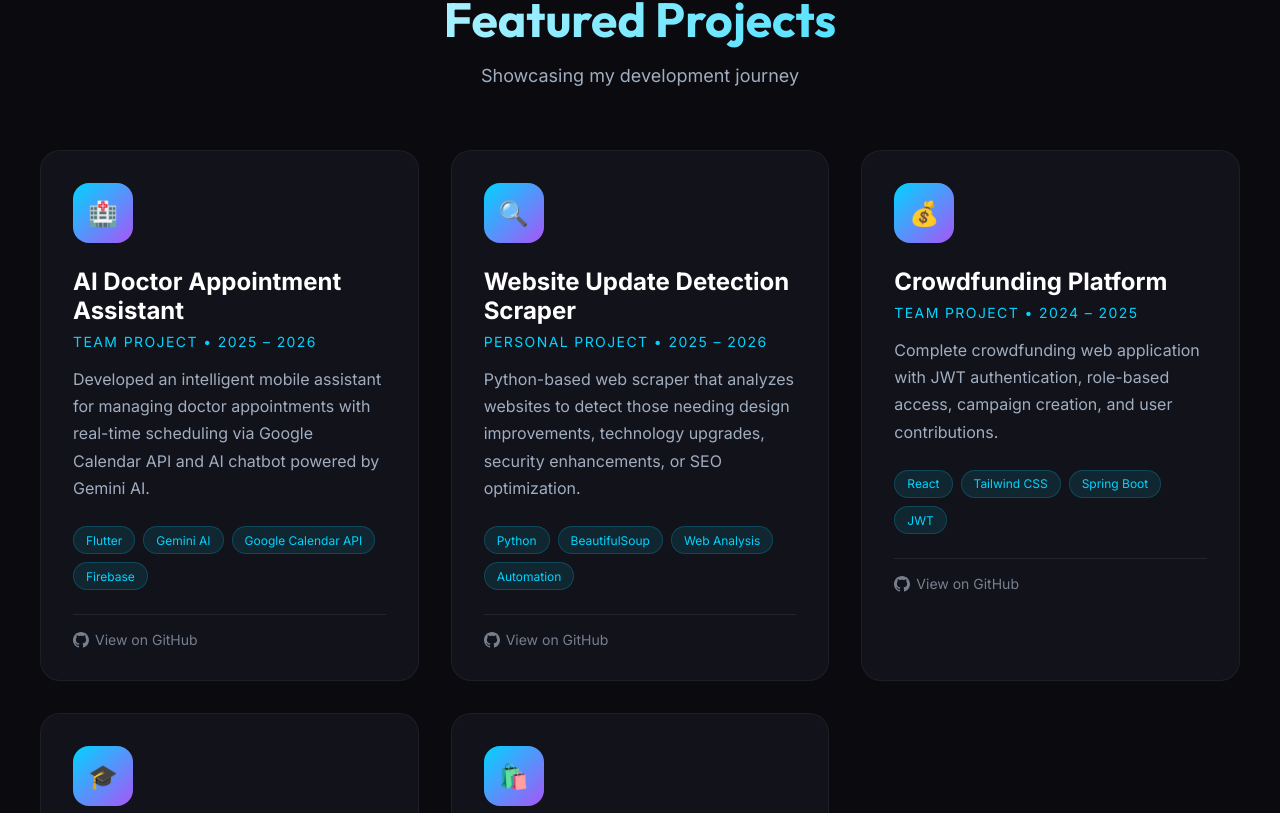
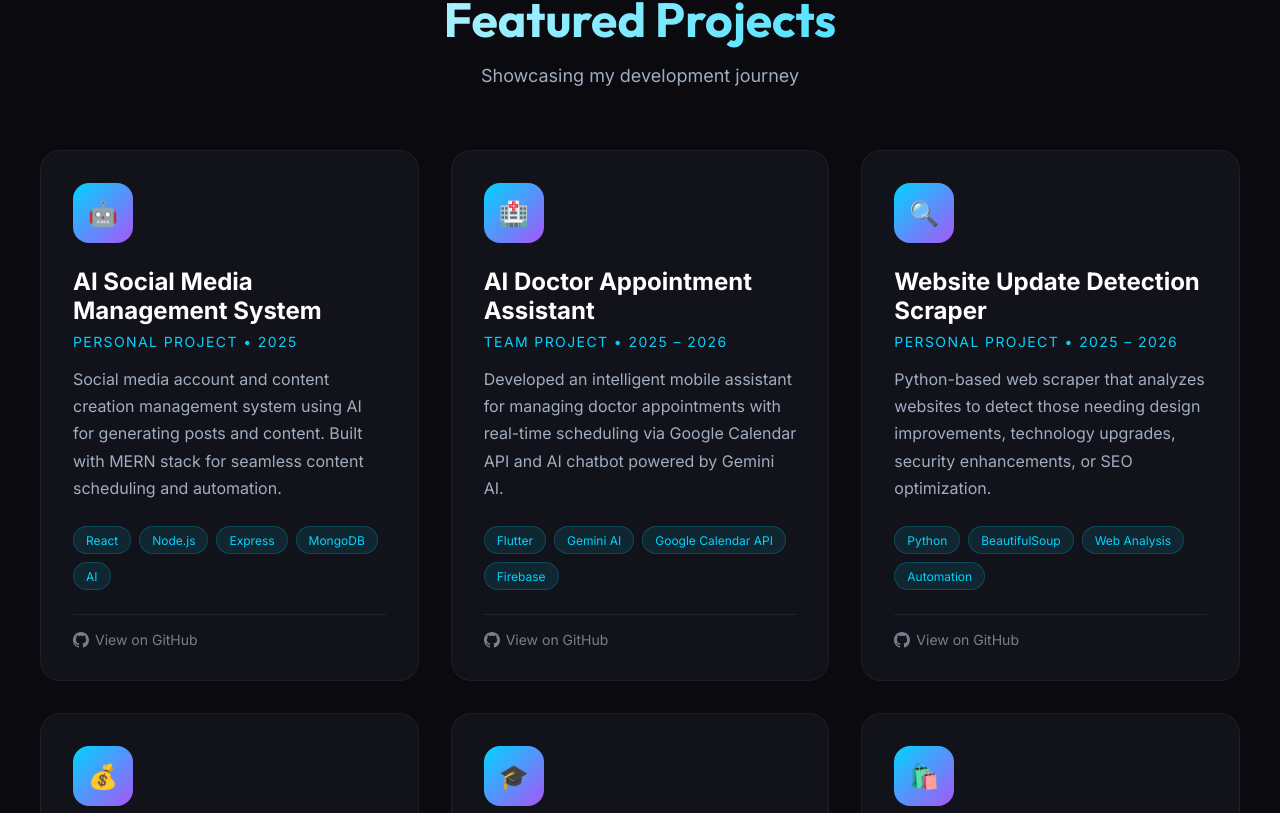
Before and after one commit to AhmedDjibbi/MyProfile, a Next.js app: page / in a window 1280 px wide. Shown: the part 907-1720 px from the top of the page. Built offline with nearby package versions, Linux system fonts and the light colour scheme.

Commit message:
new project added

```diff
--- a/src/app/page.tsx
+++ b/src/app/page.tsx
@@ -7,6 +7,15 @@ import Navbar from '@/components/Navbar';
 import { translations } from '@/data/translations';
 
 const projects = [
+  {
+    title: 'AI Social Media Management System',
+    type: 'Personal Project',
+    date: '2025',
+    description: 'Social media account and content creation management system using AI for generating posts and content. Built with MERN stack for seamless content scheduling and automation.',
+    tech: ['React', 'Node.js', 'Express', 'MongoDB', 'AI'],
+    icon: '🤖',
+    github: 'https://github.com/Ahmedselmi/social-media-ai-manager',
+  },
   {
     title: 'AI Doctor Appointment Assistant',
     type: 'Team Project',
--- a/src/data/translations.ts
+++ b/src/data/translations.ts
@@ -15,6 +15,11 @@ export const translations = {
             subtitle: "Showcasing my development journey",
             viewOnGithub: "View on GitHub",
             items: [
+                {
+                    title: "AI Social Media Management System",
+                    type: "Personal Project",
+                    description: "Social media account and content creation management system using AI for generating posts and content. Built with MERN stack for seamless content scheduling and automation.",
+                },
                 {
                     title: "AI Doctor Appointment Assistant",
                     type: "Team Project",
@@ -114,6 +119,11 @@ export const translations = {
             viewOnGithub: "Voir sur GitHub",
             items: [
                 {
+                    title: "Système de Gestion des Médias Sociaux IA",
+                    type: "Projet Personnel",
+                    description: "Système de gestion de compte et de création de contenu pour les réseaux sociaux utilisant l'IA pour générer des publications. Construit avec la pile MERN pour une planification et une automatisation transparentes du contenu.",
+                },
+                {
                     title: "Assistant de Rendez-vous Médical IA",
                     type: "Projet d'Équipe",
                     description: "Développement d'un assistant mobile intelligent pour gérer les rendez-vous médicaux avec planification en temps réel via l'API Google Calendar et chatbot IA alimenté par Gemini AI.",
```
